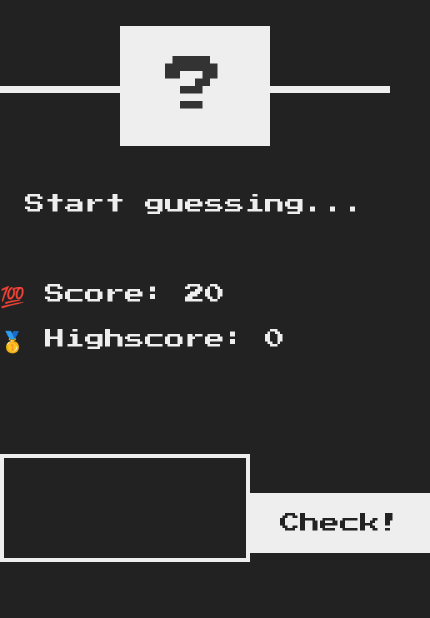
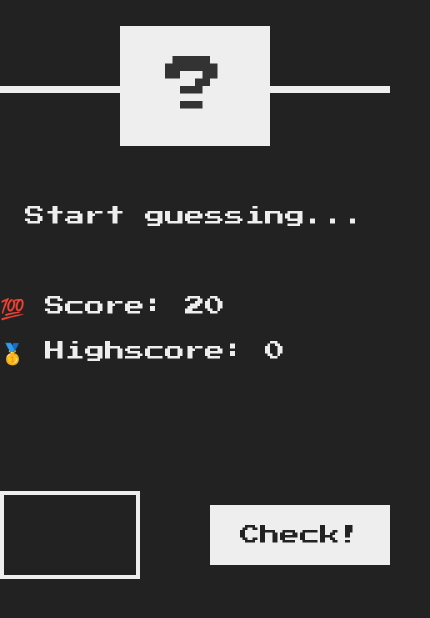
Before and after one commit to amit05sept/GuessTheNumber, a plain HTML site: page index.html in a window 390 px wide. Shown: the part 202-820 px from the top of the page, 430 px wide, since content can reach past the window. Drawn offline with Linux system fonts and the light colour scheme.

Commit message:
Update style.css

```diff
--- a/style.css
+++ b/style.css
@@ -143,4 +143,10 @@ h1 {
     justify-content: space-between;
   }
 
+.guess {
+    font-size: 3rem;
+    width: 14rem;
+    margin-bottom: 0rem;
 }
+
+}
```
